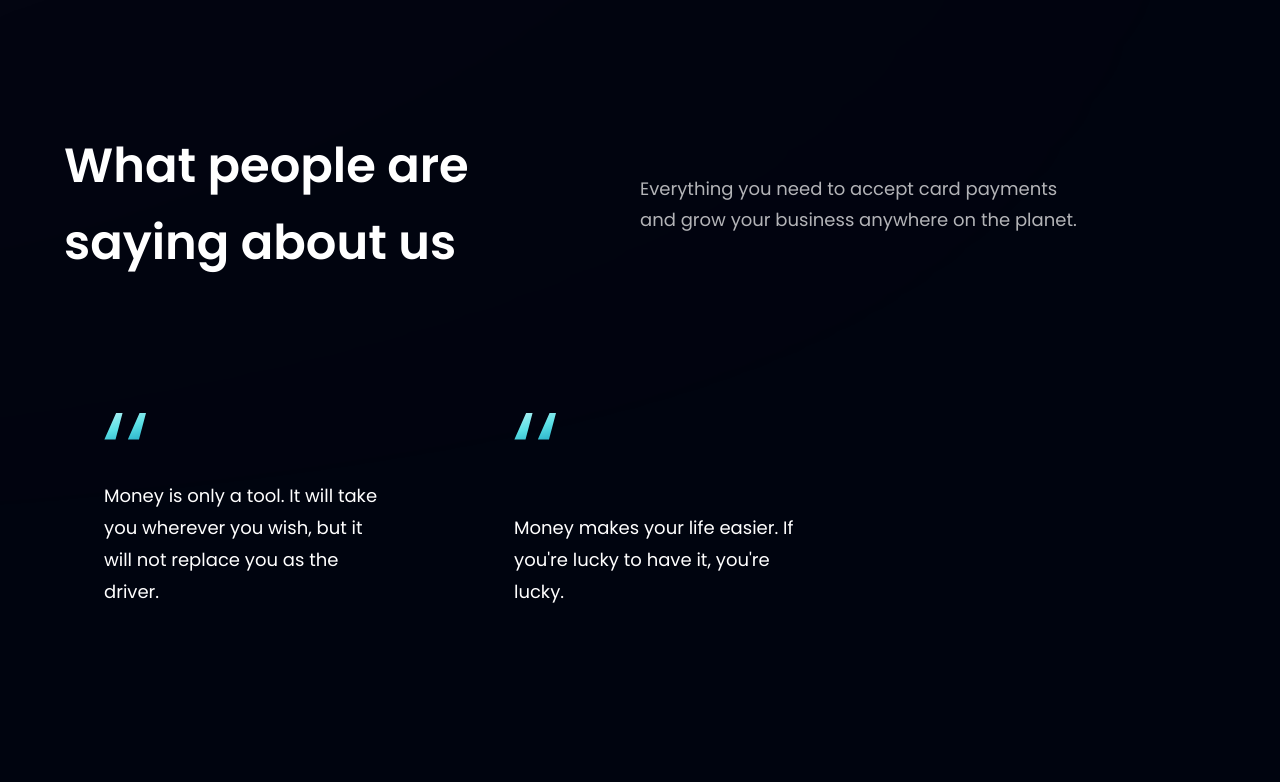
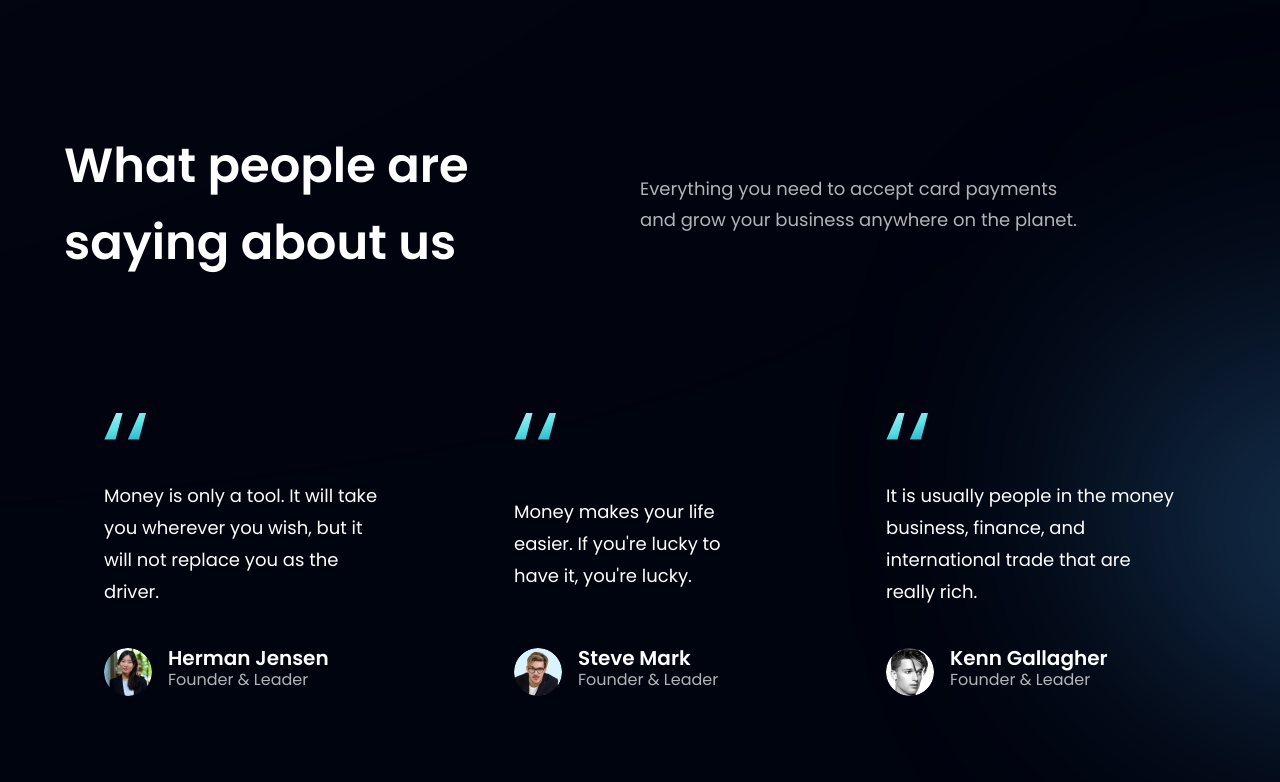
Before and after one commit to mraiyuu/bank, a React (Vite) app: page / in a window 1280 px wide. Shown: the part 2711-3493 px from the top of the page. Built offline with nearby package versions, Linux system fonts and the light colour scheme.

Commit message:
testimonials

```diff
--- a/src/components/FeedbackCard.jsx
+++ b/src/components/FeedbackCard.jsx
@@ -4,6 +4,13 @@ const FeedbackCard = ({ content, name, title, img}) =>
    <div className='flex flex-col justify-between px-10 py-12 rounded-[20px] max-w-[370px] md:mr-10 sm:mr-5 mr-0 my-5 feedback-card'>
     <img src={quotes} alt="double_quotes" className="w-[42px] h-[27px] object-contain" />
     <p className="font-poppins font-normal text-white text-[18px] leading-[32px] my-10">{content}</p>
+    <div className="flex flex-row">
+      <img src={img} alt={name} className="w-[48px] h-[48px] rounded-full" />
+      <div className="flex flex-col ml-4">
+        <h4 className="font-poppins font-semibold text-white text-[20px] leading-[20px]">{name}</h4>
+        <p className="font-poppins font-normal text-dimWhite text-[16px] leading-[24px]">{title}</p>
+      </div>
+    </div>
    </div>
   )
 
--- a/src/components/Testimonials.jsx
+++ b/src/components/Testimonials.jsx
@@ -4,8 +4,8 @@ import FeedbackCard from "./FeedbackCard"
 const Testimonials = () =>
  (
     <section id="clients" className={`${styles.paddingY} ${styles.flexCenter} flex-col relative`}>
-      {/* To do */}
-      <div />
+
+      <div className="absolute z-[0] w-[60%] h-[60%] rounded-full blue__gradient -right-[50%]" />
       <div className="w-full flex justify-between items-center md:flex-row flex-col sm:mb-16 mb-6 relative z-[1]">
         <h1 className={styles.heading2}>What people are <br className="sm:block hidden" /> saying about us</h1>
         <div className="w-full md:mt-0 mt-6">
@@ -14,7 +14,7 @@ const Testimonials = () =>
           </p>
         </div>
       </div>
-      <div className="flex flex-wrap w-full sm:justify-start justify-center relative feedback-container z-[1]">
+      <div className="flex md:flex-row flex-col w-full sm:justify-start justify-center relative feedback-container z-[1]">
         {feedback.map((card) => (
           <FeedbackCard key={card.id} {...card} />
         ))}
```
